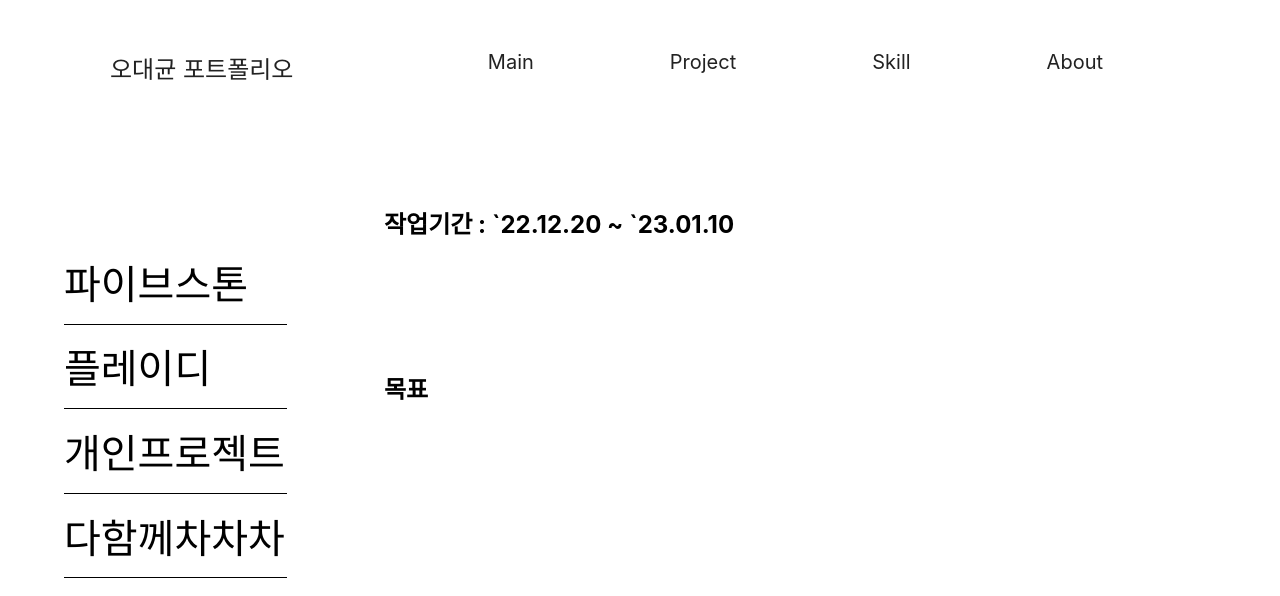
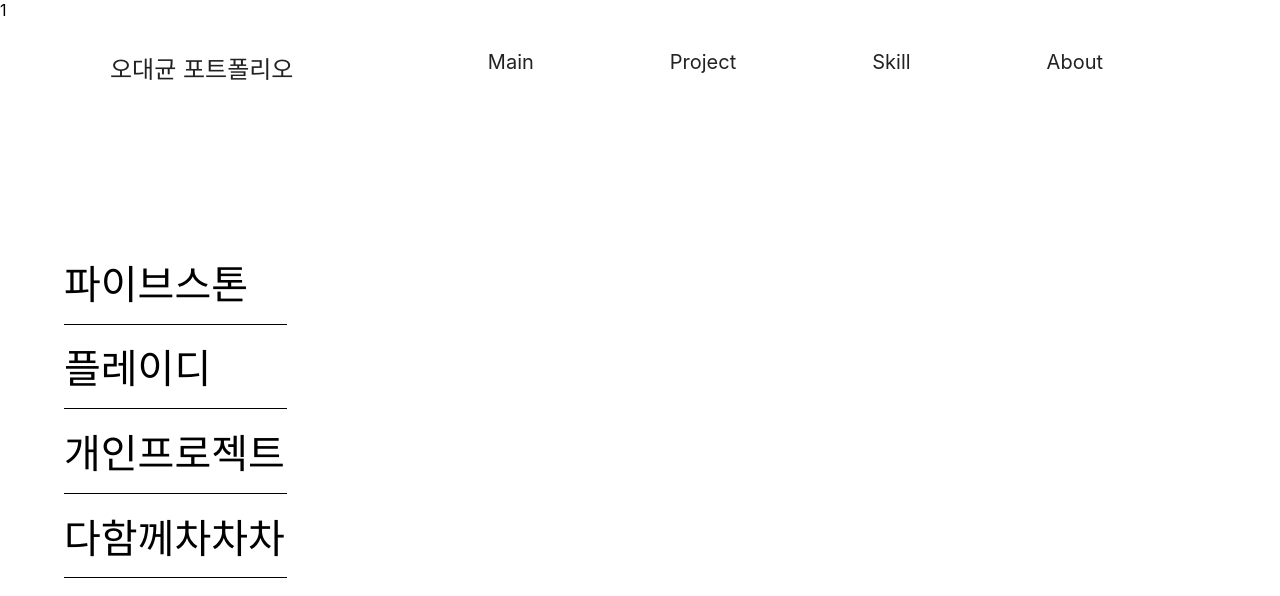
Before and after one commit to rbsss2/portfolioSubpage, a React (Create React App) app: page /subprojectpage1 in a window 1280 px wide. Shown: the top 596 px of the page. Built offline with nearby package versions, Linux system fonts and the light colour scheme; a web font is replaced by a local one.

Commit message:
230208 작업파일 추가

```diff
--- a/src/App.js
+++ b/src/App.js
@@ -8,13 +8,16 @@ import SubProjectPage3 from "./components/SubProjectPage3";
 import SubProjectPage4 from "./components/SubProjectPage4";
 
 import "./assets/styles/style.scss";
+import PortfolioSubPage from "./components/PortfolioSubPage";
 
 function App() {
   return (
     <div>
       <Nav />
       <SubPageNav />
+
       <Routes>
+        <Route path="/" element={<PortfolioSubPage />} />
         <Route path="/subprojectpage1" element={<SubProjectPage1 />} />
         <Route path="/subprojectpage2" element={<SubProjectPage2 />} />
         <Route path="/subprojectpage3" element={<SubProjectPage3 />} />
--- a/src/components/SubPageNav.js
+++ b/src/components/SubPageNav.js
@@ -5,6 +5,9 @@ function SubProjectPage1(props) {
   return (
     <nav>
       <ul className="nav">
+        {/* <li className="/">
+          <Link to="/">설명페이지</Link>
+        </li> */}
         <li className="projectNav">
           <Link to="/subprojectpage1">파이브스톤</Link>
         </li>
--- a/src/components/SubProjectPage1.js
+++ b/src/components/SubProjectPage1.js
@@ -1,16 +1,9 @@
-import "../styles/subprojectpage.scss";
+import React from "react";
+
 function SubProjectPage1() {
   return (
     <section>
-      <div className="projectContainer">
-        <div className="projectday">
-          <h2>작업기간 : `22.12.20 ~ `23.01.10</h2>
-        </div>
-        <div className="projectdes">
-          <h2>목표</h2>
-        </div>
-      </div>
-      <h3></h3>
+      <h3>1</h3>
     </section>
   );
 }
--- a/src/styles/subprojectpage.scss
+++ b/src/styles/subprojectpage.scss
@@ -2,21 +2,73 @@ section {
   display: flex;
   justify-content: center;
   align-items: flex-start;
+  width: 100%;
   .projectContainer {
-    margin: 16vw 30vw;
+    margin: 16vw 28vw 16vw 30vw;
     font-size: 24px;
     height: 100vh;
     width: 100%;
+
     h2 {
       font-weight: bold;
     }
     .projectday {
     }
-    .projectdes {
-      margin: 130px 0 0 0;
-      max-width: 1270px;
-      position: relative;
-      left: 0%;
+    .projectBox {
+      .projectLine {
+        height: 1600px;
+        background: #707070;
+        position: absolute;
+        width: 1px;
+        left: 40%;
+      }
+      .projectdes {
+        margin: 200px 0 0 0;
+        max-width: 1270px;
+        position: relative;
+        left: 0%;
+        width: 20%;
+        text-align: end;
+      }
+      .projectdes::before {
+        display: block;
+        content: "";
+        width: 9px;
+        height: 9px;
+        background-color: #fff;
+        border: 1px solid #707070;
+        border-radius: 50%;
+        left: 114.5%;
+        position: absolute;
+      }
+      h2 {
+        transform: translateY(-10px);
+      }
+    }
+    .des1 {
+      margin-top: 130px;
     }
   }
+  .goProject {
+    position: fixed;
+    top: 16vw;
+    right: 4vw;
+    border: 3px solid #000;
+    border-radius: 30px;
+    padding: 20px;
+  }
+  ul {
+    position: relative;
+    left: 15vw;
+    transform: translateX(-30px) translateY(-40px);
+    font-weight: 400;
+    font-size: 18px;
+    list-style: circle;
+    line-height: 30px;
+  }
+  .projectlist {
+    list-style: none;
+  }
+  strong {
+  }
 }
```
